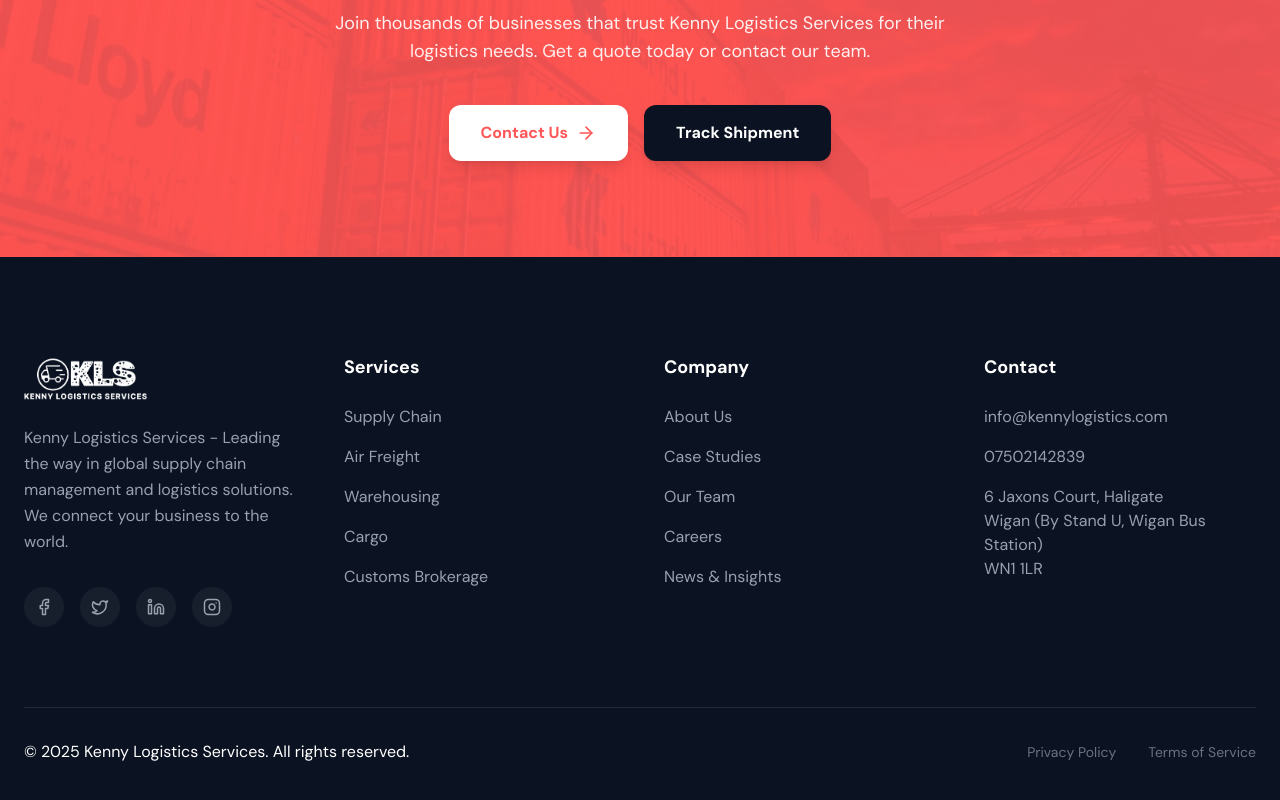
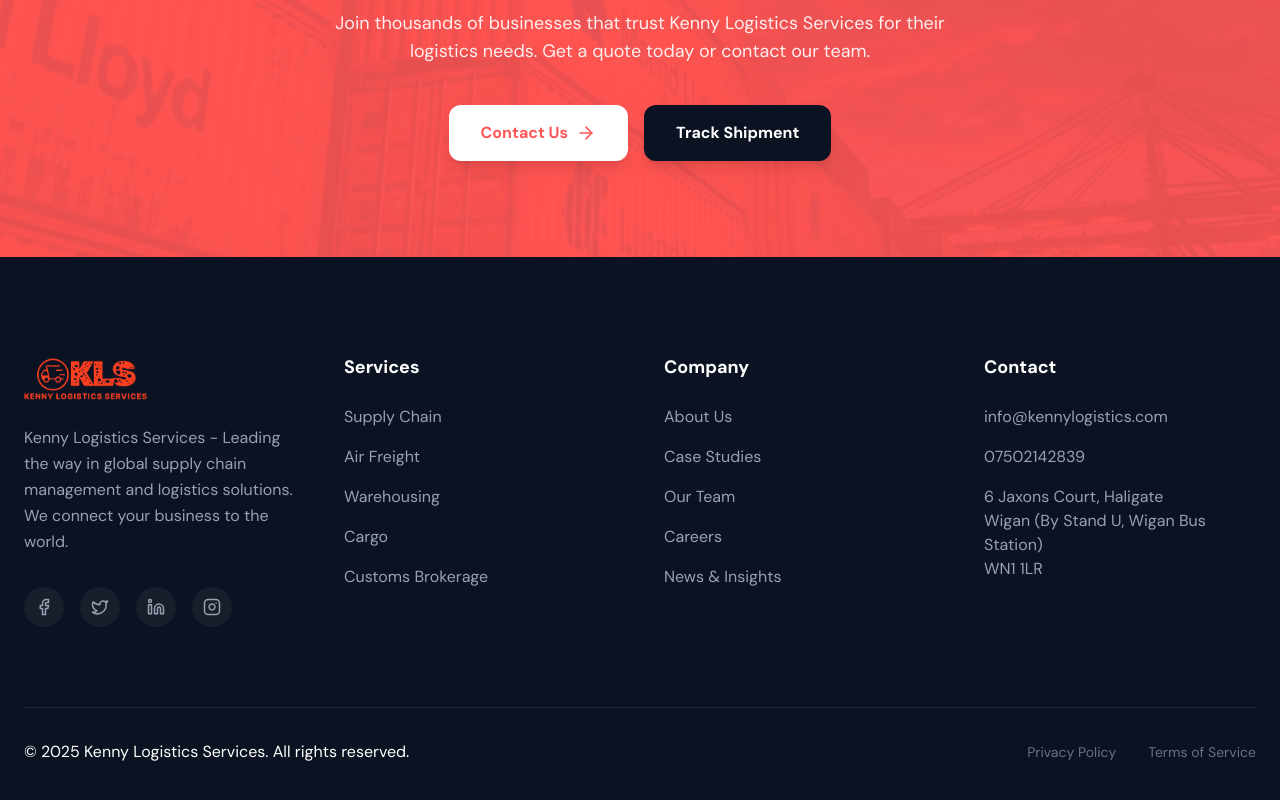
Before and after one commit to Majek11/logistics, a Next.js app: page / in a window 1280 px wide. Shown: the part 5528-6328 px from the top of the page. Built offline with nearby package versions, Linux system fonts and the light colour scheme.

Commit message:
changes to text and color

```diff
--- a/src/components/Footer.tsx
+++ b/src/components/Footer.tsx
@@ -11,7 +11,7 @@
                     {/* Brand Column */}
                     <div>
                         <Link href="/" className="flex items-center gap-2 mb-6">
-                            <img src="/images/logo.png" alt="Kenny Logistics Services" className="h-12 w-auto brightness-0 invert" />
+                            <img src="/images/logo.png" alt="Kenny Logistics Services" className="h-12 w-auto" style={{ filter: 'brightness(0) saturate(100%) invert(42%) sepia(93%) saturate(4498%) hue-rotate(347deg) brightness(106%) contrast(107%)' }} />
                         </Link>
                         <p className="text-gray-400 leading-relaxed mb-8">
                             Kenny Logistics Services - Leading the way in global supply chain management and logistics solutions. We connect your business to the world.
```
